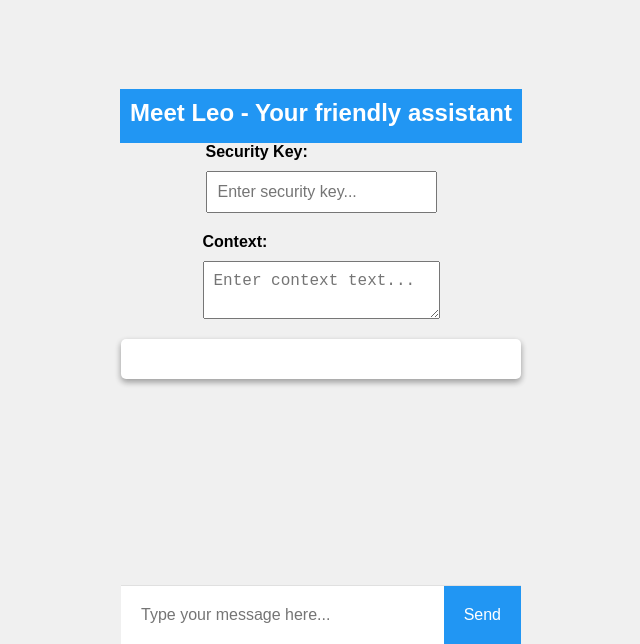
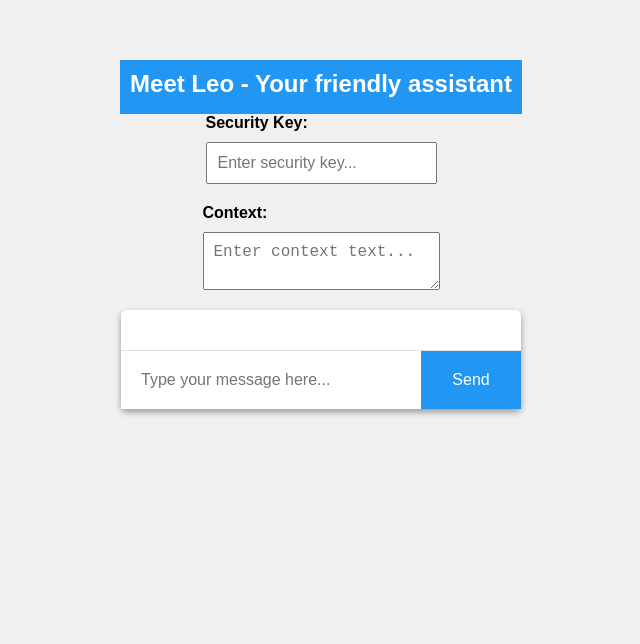
Before and after one commit to shathish-appdev/shathish-appdev.github.io, a plain HTML site: page index.html in a window 1280 px wide. Shown: the part 156-800 px from the top of the page, without its empty margins (319-959 px from the left). Drawn offline with Linux system fonts and the light colour scheme.

Commit message:
Update style.css

```diff
--- a/style.css
+++ b/style.css
@@ -31,6 +31,7 @@ body {
   overflow: hidden;
   animation: typing 2s;
   animation-fill-mode: forwards;
+  white-space: nowrap;
 }
 
 @keyframes typing {
@@ -42,9 +43,8 @@ body {
   background-color: white;
   border-radius: 5px;
   box-shadow: 0 3px 6px rgba(0, 0, 0, 0.16), 0 3px 6px rgba(0, 0, 0, 0.23);
-  max-width: 400px;
-  width: 100%;
-  overflow: hidden;
+  max-width: 100%;
+  width: 400px;
   margin-bottom: 20px;
 }
 
@@ -62,6 +62,7 @@ body {
   border-radius: 5px;
   word-wrap: break-word;
   max-width: 80%;
+  overflow-wrap: break-word;
 }
 
 .user-message {
@@ -75,12 +76,10 @@ body {
 }
 
 #input-container {
-  position: fixed;
-  bottom: 0;
   display: flex;
   border-top: 1px solid #e0e0e0;
-  width: 100%; /* add this line to make the input container full width */
-  max-width: 400px; /* add this line to make the input container responsive */
+  width: 100%;
+  max-width: 400px;
 }
 
 #user-input {
@@ -99,6 +98,8 @@ body {
   cursor: pointer;
   font-size: 16px;
   transition: background-color 0.3s;
+  width: 30%;
+  max-width: 100px;
 }
 
 #send-button:hover {
@@ -123,4 +124,6 @@ body {
   padding: 10px;
   font-size: 16px;
   outline: none;
+  width: 100%;
+  max-width: 400px;
 }
```
